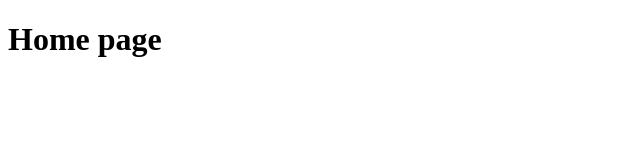
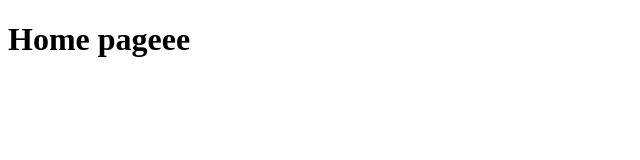
Before and after one commit to leonardoTavaresM/github-actions, a Next.js app: page / in a window 1280 px wide. Shown: the top 160 px of the page, without its empty margins (0-640 px from the left). Built offline with nearby package versions, Linux system fonts and the light colour scheme.

Commit message:
test: test

```diff
--- a/pages/index.js
+++ b/pages/index.js
@@ -1,7 +1,7 @@
 export default function HomeScreen() {
   return (
     <div>
-      <h1>Home page</h1>
+      <h1>Home pageee</h1>
     </div>
   );
 }
```
